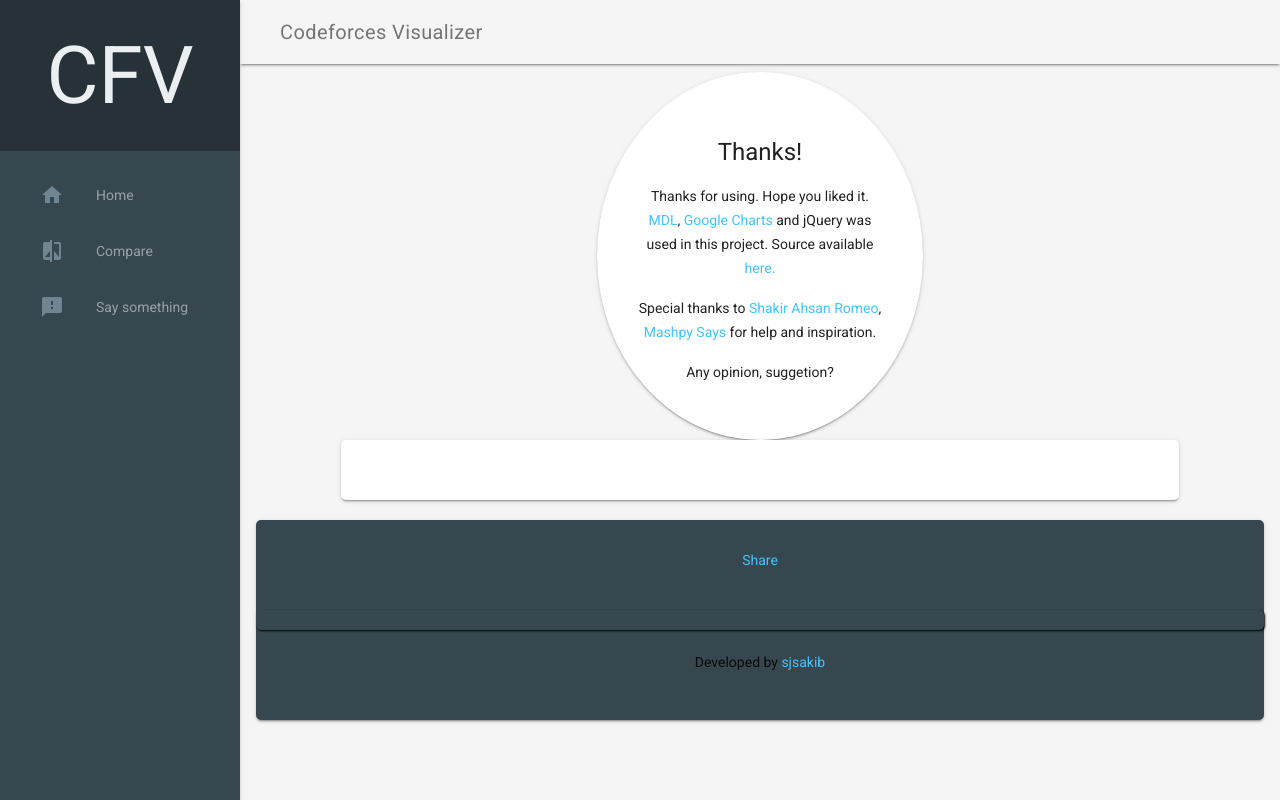
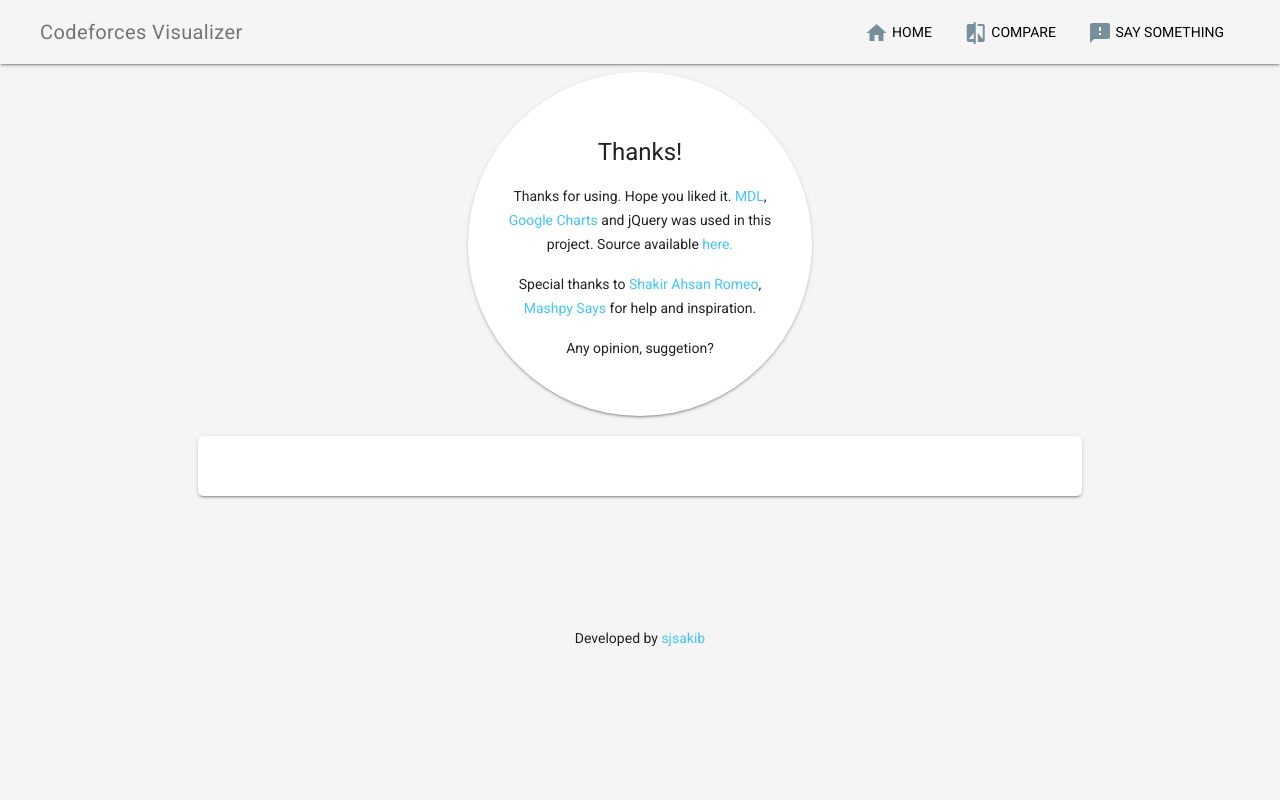
Before and after one commit to sjsakib/cfviz, a plain HTML site: page about.html in a window 1280 px wide. Drawn offline with nearby package versions, Linux system fonts and the light colour scheme.

Commit message:
UI improvement for a cleaner look

```diff
--- a/about.html
+++ b/about.html
@@ -40,18 +40,11 @@
         <div class="mdl-layout__header-row">
             <span class="mdl-layout-title">Codeforces Visualizer</span>
             <div class="mdl-layout-spacer"></div>
+            <a href="index.html" class="mdl-button mdl-js-button mdl-js-ripple-effect" data-upgraded=",MaterialButton,MaterialRipple"><i class="mdl-color-text--blue-grey-400 material-icons" role="presentation">home</i> Home<span class="mdl-button__ripple-container"><span class="mdl-ripple is-animating" style="width: 231.938px; height: 231.938px; transform: translate(-50%, -50%) translate(57px, 20px);"></span></span></a>
+            <a href="compare.html" class="mdl-button mdl-js-button mdl-js-ripple-effect" data-upgraded=",MaterialButton,MaterialRipple"><i class="mdl-color-text--blue-grey-400 material-icons" role="presentation">compare</i> Compare<span class="mdl-button__ripple-container"><span class="mdl-ripple is-animating" style="width: 231.938px; height: 231.938px; transform: translate(-50%, -50%) translate(57px, 20px);"></span></span></a>
+            <a href="about.html" class="mdl-button mdl-js-button mdl-js-ripple-effect" data-upgraded=",MaterialButton,MaterialRipple"><i class="mdl-color-text--blue-grey-400 material-icons" role="presentation">feedback</i> Say something<span class="mdl-button__ripple-container"><span class="mdl-ripple is-animating" style="width: 231.938px; height: 231.938px; transform: translate(-50%, -50%) translate(57px, 20px);"></span></span></a>
         </div>
     </header>
-    <div class="drawer mdl-layout__drawer mdl-color--blue-grey-900 mdl-color-text--blue-grey-50">
-      <header class="drawer-header">
-        <div id="logo">CFV</div>
-      </header>
-      <nav class="navigation mdl-navigation mdl-color--blue-grey-800">
-        <a class="mdl-navigation__link" href="/"><i class="mdl-color-text--blue-grey-400 material-icons" role="presentation">home</i>Home</a>
-        <a class="mdl-navigation__link" href="/compare.html"><i class="mdl-color-text--blue-grey-400 material-icons" role="presentation">compare</i>Compare</a>
-        <a class="mdl-navigation__link" href="/about.html"><i class="mdl-color-text--blue-grey-400 material-icons" role="presentation">feedback</i>Say something</a>
-      </nav>
-    </div>
     <main class="mdl-layout__content mdl-color--grey-100">
       <div class="mdl-grid content">
         <div class="mdl-shadow--2dp mdl-cell  about">
@@ -65,12 +58,12 @@
         <div class="mdl-shadow--2dp mdl-cell comments-con mdl-cell--10-col">
           <div class="fb-comments" data-href="http://cfviz.netlify.com" data-width="100%" data-numposts="10"></div>
         </div>
-        <div class="share-div to-hide mdl-shadow--2dp mdl-cell mdl-cell--12-col">
-          <div class="fb-share-button" data-href="http://cfviz.netlify.com" data-layout="button" data-size="large" data-mobile-iframe="true"><a class="fb-xfbml-parse-ignore" target="_blank" href="https://www.facebook.com/sharer/sharer.php?u=http%3A%2F%2Fcfviz.netlify.com%2F&amp;src=sdkpreparse">Share</a></div>
+        <div class="share-div to-hide mdl-cell mdl-cell--12-col">
+            <a class="hidden sharethis" href="javascript:fbShareResult()">share result</a>
             <div class="vertical-space"></div>
             <div class="fb-save" data-size="large" data-uri="http://cfviz.netlify.com"></div>
             <div class="vertical-space"></div>
-          <div  class="fb-like fb-recommend" data-width="200" data-href="http://cfviz.netlify.com" data-layout="standard" data-action="recommend" data-size="large" data-show-faces="true" data-share="false"></div>
+            <div class="fb-like fb-recommend" data-width="200" data-href="http://cfviz.netlify.com" data-layout="standard" data-action="recommend" data-size="large" data-show-faces="true" data-share="false"></div>
             <div class="vertical-space"></div>
             <p> Developed by <a href="http://facebook.com/sjsakib">sjsakib</a></p>
         </div>
--- a/styles/style.css
+++ b/styles/style.css
@@ -1,3 +1,14 @@
+/* Overriding default sidebar spacing */
+main {
+  margin-left: 0px !important;
+}
+
+header {
+  margin-left: 0px !important;
+  width: 100% !important;
+}
+
+
 #logo {
     font-size: 80px;
     margin: auto;
@@ -75,13 +86,13 @@ a {
     padding: 10px;
 }
 .sharethis, .fb-save, .fb-recommend {
-    box-shadow: 1px 1px 2px black;
+    /*box-shadow: 1px 1px 2px black;*/
     border-radius: 5px;
 }
 
 .share-div {
     text-align: center;
-    background-color: #37474f;
+    /*background-color: #37474f;*/
     min-height: 200px;
     margin-top: 20px;
     padding: 30px 0px;
@@ -111,6 +122,7 @@ a {
     border-radius: 50%;
     background-color: white;
     padding: 40px;
+    margin-bottom: 20px;
 }
 
 
```
Also changed, not shown: compare.html (+5 -12 lines), index.html (+6 -13 lines). Lines whose indentation alone changed are shown as unchanged.
